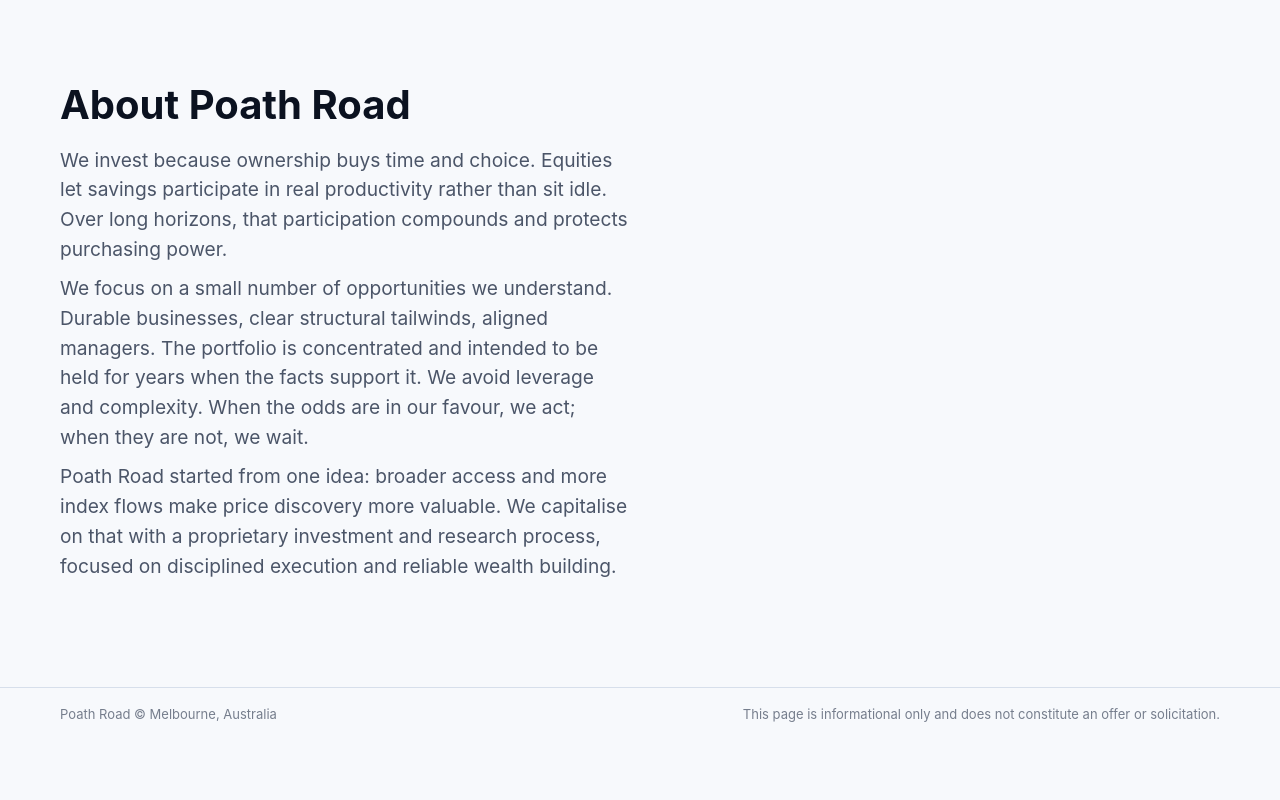
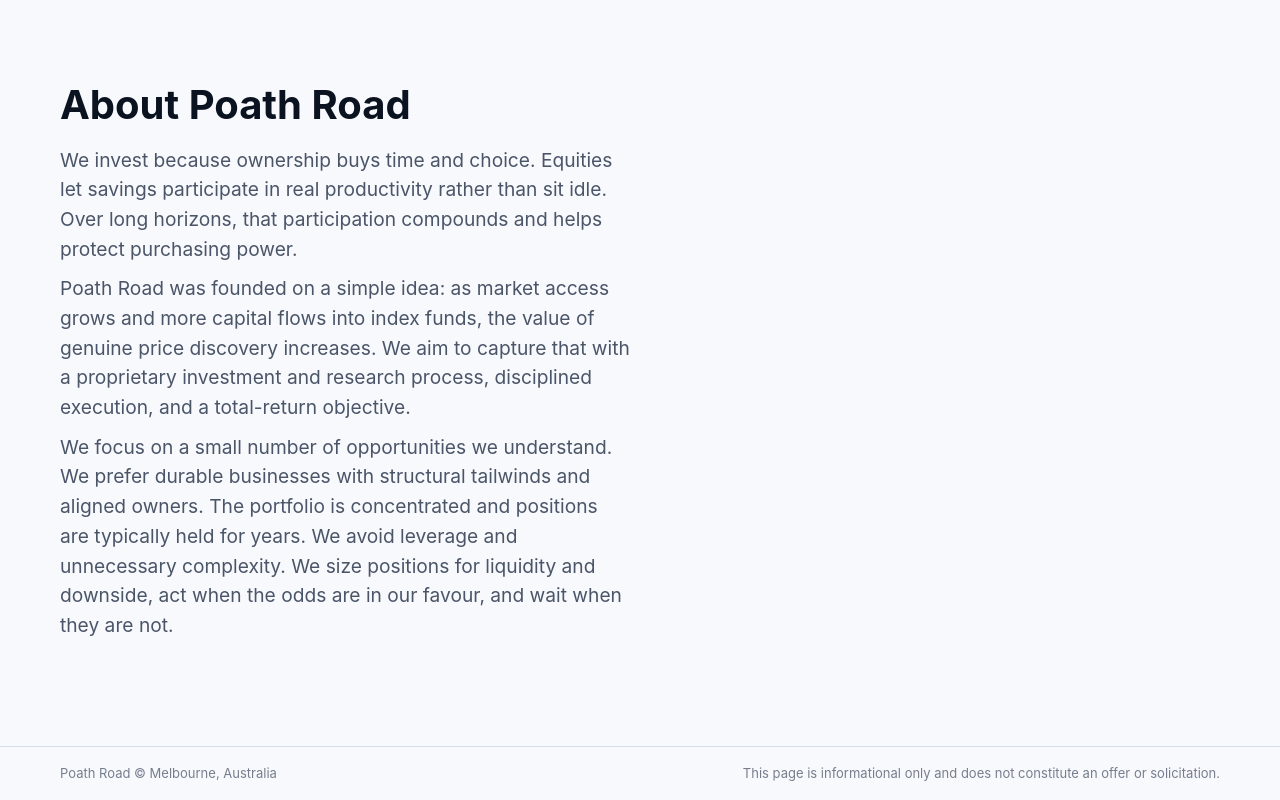
Before and after one commit to aliexprime/poathroad, a plain HTML site: page index.html in a window 1280 px wide. Shown: the part 822-1622 px from the top of the page. Before the commit the page ends 1562 px from the top, so only its background shows below. Drawn offline with Linux system fonts and the light colour scheme; animation ran at ten frames a second.

Commit message:
Update index.html

```diff
--- a/index.html
+++ b/index.html
@@ -579,13 +579,13 @@
 				<div class="about-pair">
 					<div>
 						<p class="about-lede reveal">
-							We invest because ownership buys time and choice. Equities let savings participate in real productivity rather than sit idle. Over long horizons, that participation compounds and protects purchasing power.
+							We invest because ownership buys time and choice. Equities let savings participate in real productivity rather than sit idle. Over long horizons, that participation compounds and helps protect purchasing power.
 						</p>
 						<p class="about-lede reveal">
-							We focus on a small number of opportunities we understand. Durable businesses, clear structural tailwinds, aligned managers. The portfolio is concentrated and intended to be held for years when the facts support it. We avoid leverage and complexity. When the odds are in our favour, we act; when they are not, we wait.
+							Poath Road was founded on a simple idea: as market access grows and more capital flows into index funds, the value of genuine price discovery increases. We aim to capture that with a proprietary investment and research process, disciplined execution, and a total-return objective.
 						</p>
 						<p class="about-lede reveal">
-							Poath Road started from one idea: broader access and more index flows make price discovery more valuable. We capitalise on that with a proprietary investment and research process, focused on disciplined execution and reliable wealth building.
+							We focus on a small number of opportunities we understand. We prefer durable businesses with structural tailwinds and aligned owners. The portfolio is concentrated and positions are typically held for years. We avoid leverage and unnecessary complexity. We size positions for liquidity and downside, act when the odds are in our favour, and wait when they are not.
 						</p>
 					</div>
 				</div>
```
